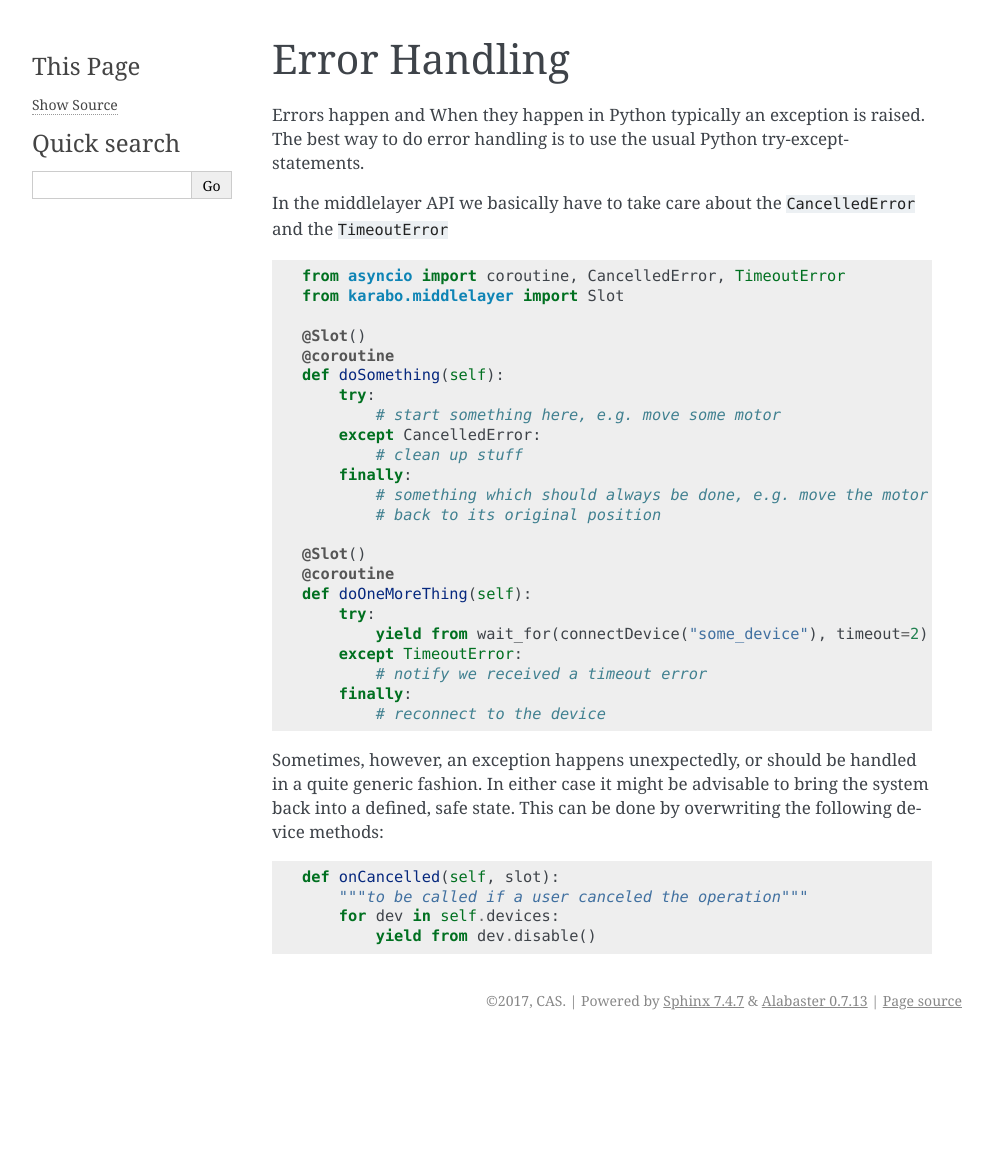
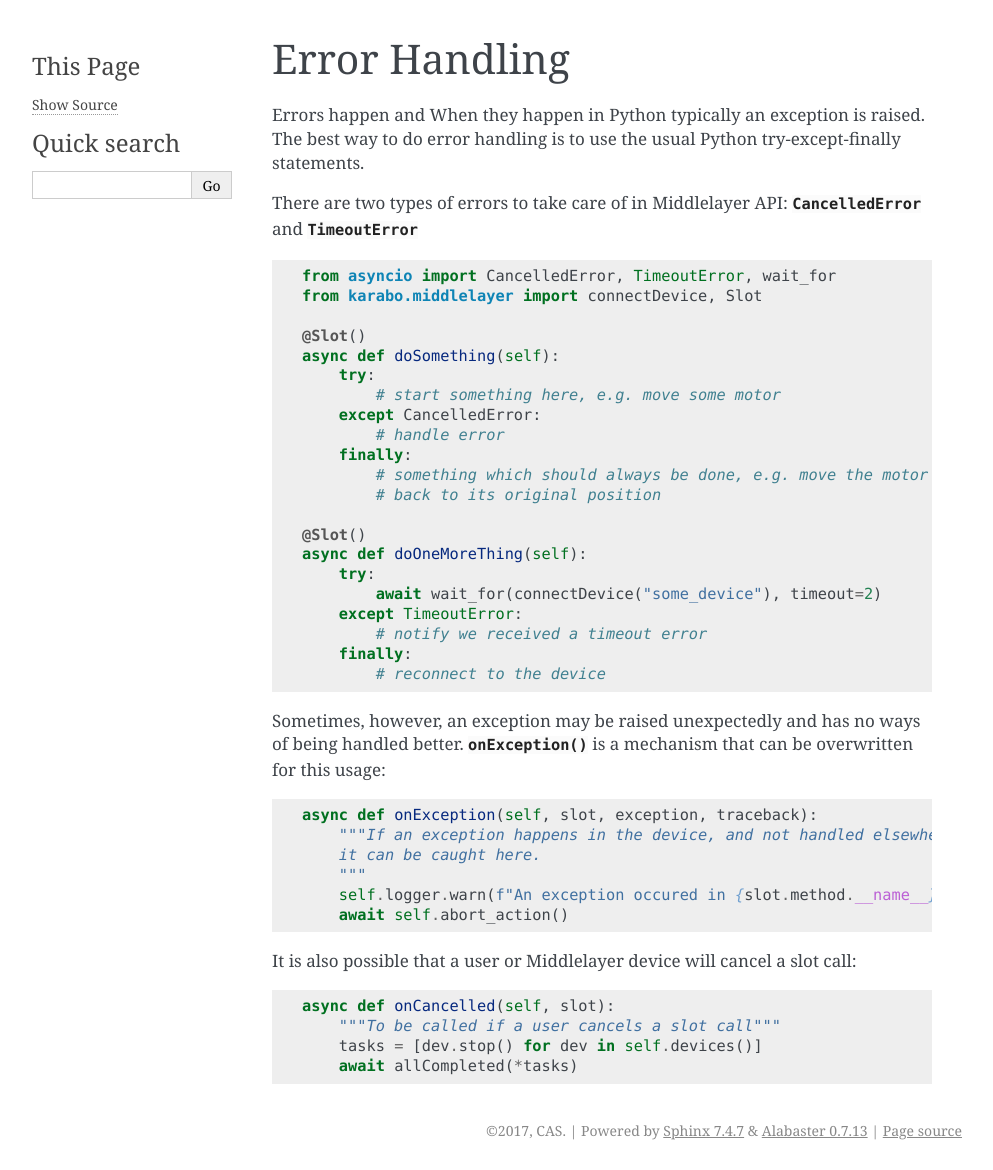
Before and after one commit to European-XFEL/howToMiddlelayer, a Sphinx documentation site: the page built from source/chap1/error_handling.rst, in a window 1280 px wide. Shown: the whole page, without its empty margins (148-1141 px from the left). Built offline with Sphinx 7.4.7, drawn with Linux system fonts in a browser that asks for light colours; before the commit the page ends 1040 px from its top, so only the background shows below that.

Commit message:
Code style

```diff
--- a/source/chap1/error_handling.rst
+++ b/source/chap1/error_handling.rst
@@ -1,46 +1,57 @@
+.. _error-handling
+
 Error Handling
 ==============
-
 Errors happen and When they happen in Python typically an exception is
 raised. The best way to do error handling is to use the usual Python
-try-except-statements.
+try-except-finally statements.
 
-In the middlelayer API we basically have to take care about the ``CancelledError``
-and the ``TimeoutError``
+There are two types of errors to take care of in Middlelayer API:
+:class:`CancelledError` and :class:`TimeoutError`
 
 ..  code-block:: Python
 
-    from asyncio import coroutine, CancelledError, TimeoutError
-    from karabo.middlelayer import Slot
+    from asyncio import CancelledError, TimeoutError, wait_for
+    from karabo.middlelayer import connectDevice, Slot
 
     @Slot()
-    @coroutine
-    def doSomething(self):
+    async def doSomething(self):
         try:
             # start something here, e.g. move some motor
         except CancelledError:
-            # clean up stuff
+            # handle error
         finally:
             # something which should always be done, e.g. move the motor
             # back to its original position
 
     @Slot()
-    @coroutine
-    def doOneMoreThing(self):
+    async def doOneMoreThing(self):
         try:
-            yield from wait_for(connectDevice("some_device"), timeout=2)
+            await wait_for(connectDevice("some_device"), timeout=2)
         except TimeoutError:
             # notify we received a timeout error
         finally:
             # reconnect to the device
 
-Sometimes, however, an exception happens unexpectedly, or should be handled in a quite
-generic fashion. In either case it might be advisable to bring the system back into a
-defined, safe state. This can be done by overwriting the following device methods:
+Sometimes, however, an exception may be raised unexpectedly and has no ways of
+being handled better. :func:`onException` is a mechanism that can be overwritten
+for this usage:
 
 .. code-block:: Python
 
-    def onCancelled(self, slot):
-        """to be called if a user canceled the operation"""
-        for dev in self.devices:
-            yield from dev.disable()
+   async def onException(self, slot, exception, traceback):
+       """If an exception happens in the device, and not handled elsewhere,
+       it can be caught here.
+       """
+       self.logger.warn(f"An exception occured in {slot.method.__name__} because {exception}")
+       await self.abort_action()
+
+
+It is also possible that a user or Middlelayer device will cancel a slot call:
+
+.. code-block:: Python
+
+    async def onCancelled(self, slot):
+        """To be called if a user cancels a slot call"""
+        tasks = [dev.stop() for dev in self.devices()]
+        await allCompleted(*tasks)
--- a/source/chap1/intro_device.rst
+++ b/source/chap1/intro_device.rst
@@ -12,6 +12,7 @@ executing commands and waiting on their completion, either synchronously
 or asynchronously.
 
 .. include:: basic_device.rst
+.. include:: code_style.rst
 .. include:: slots.rst
 .. include:: device_attributes.rst
 .. include:: node.rst
```
Also changed, not shown: source/chap1/basic_device.rst (+0 -28 lines), source/chap1/code_style.rst (added, +184 -0 lines).
